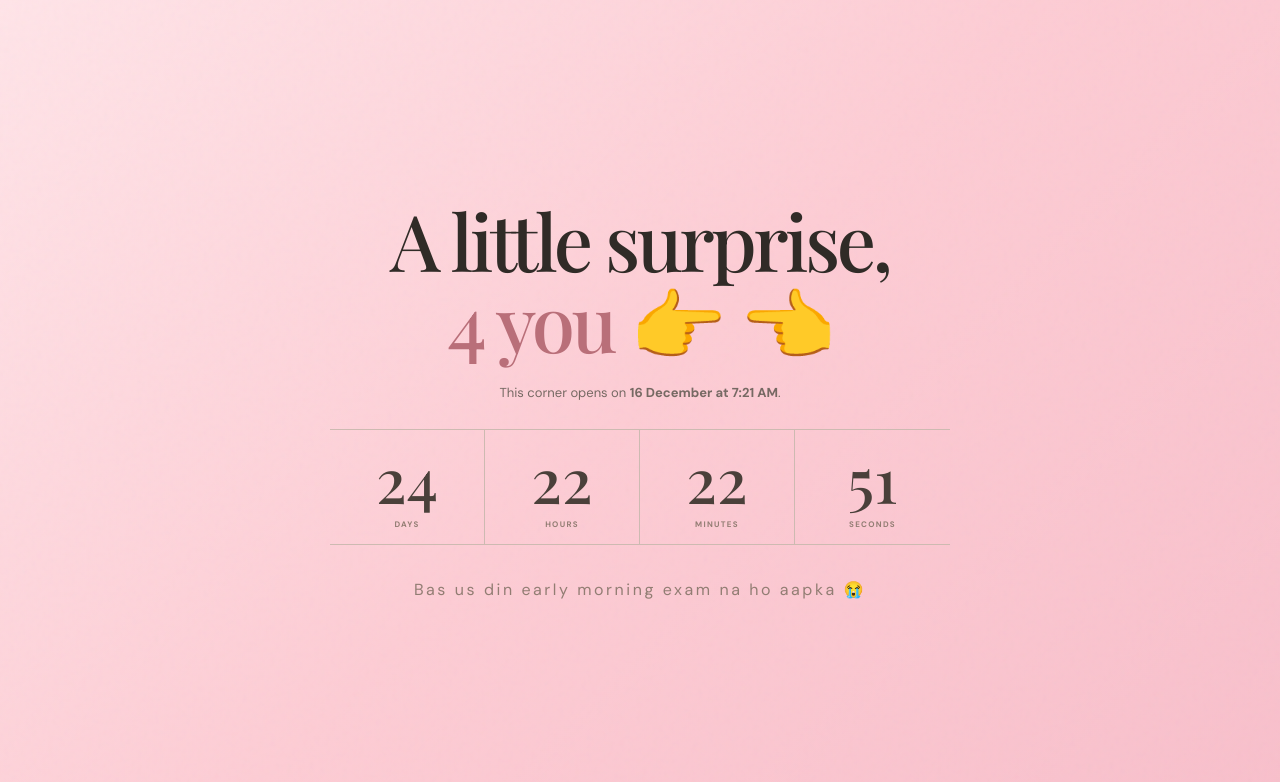
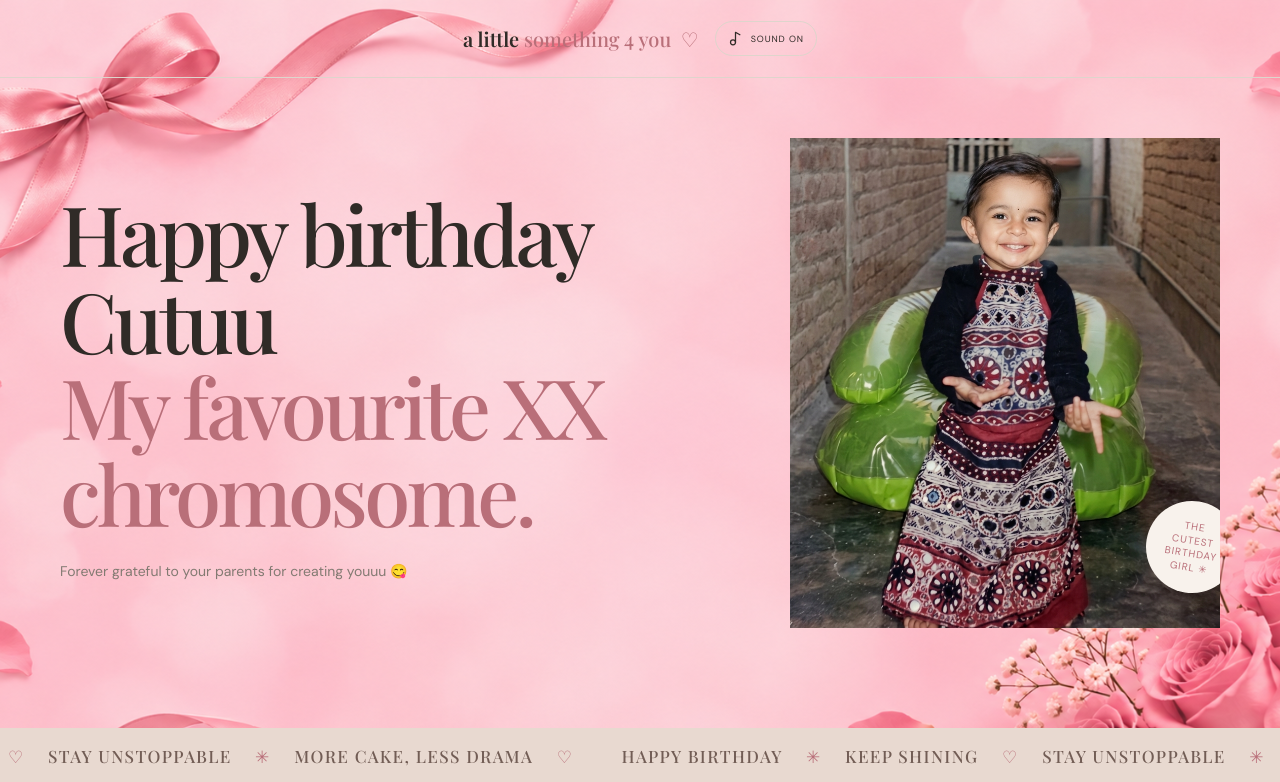
Before and after one commit to imPradhyumn/birthday-wisher, a React (Vite) app: page / in a window 1280 px wide. Shown: the top 782 px of the page. Built offline with nearby package versions, Linux system fonts and the light colour scheme; a web font is replaced by a local one.

Commit message:
check pics

```diff
--- a/src/App.jsx
+++ b/src/App.jsx
@@ -255,7 +255,7 @@ export default function App() {
     return () => clearTimeout(timer);
   }, [confetti]);
 
-  if (!unlocked) return <Countdown />;
+  // if (!unlocked) return <Countdown />;
 
   const toggleReason = (i) =>
     setRevealed((old) =>
```
